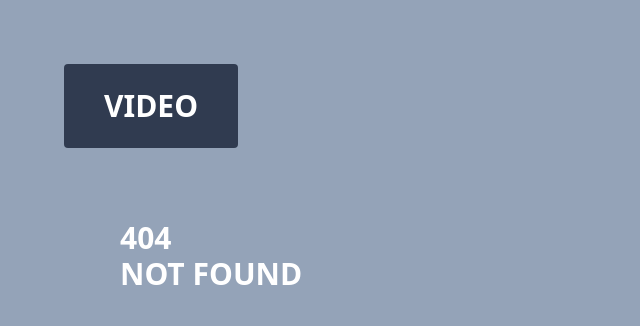
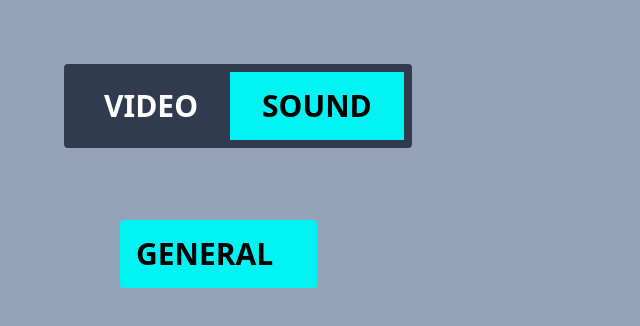
Before and after one commit to Marqasa/overwatch-settings, a SvelteKit app: page /sound/general in a window 1280 px wide. Before the commit this address had no page. Shown: the top 326 px of the page, without its empty margins (0-640 px from the left). Built offline with nearby package versions, Linux system fonts and the light colour scheme.

Commit message:
Add sound tab and general volume settings

```diff
--- a/src/routes/+layout.svelte
+++ b/src/routes/+layout.svelte
@@ -11,10 +11,14 @@
 			<a href="/video/video" class="px-8 py-4" class:active={$page.url.pathname.includes('/video')}>
 				Video
 			</a>
-			<!-- <a href="/sound" class="px-8 py-4" class:active={$page.url.pathname.includes('/sound')}>
+			<a
+				href="/sound/general"
+				class="px-8 py-4"
+				class:active={$page.url.pathname.includes('/sound')}
+			>
 				Sound
 			</a>
-			<a href="/controls" class="px-8 py-4" class:active={$page.url.pathname.includes('/controls')}>
+			<!-- <a href="/controls" class="px-8 py-4" class:active={$page.url.pathname.includes('/controls')}>
 				Controls
 			</a>
 			<a href="/gameplay" class="px-8 py-4" class:active={$page.url.pathname.includes('/gameplay')}>
--- a/src/routes/sound/+layout.svelte
+++ b/src/routes/sound/+layout.svelte
@@ -1,3 +1,28 @@
-<nav />
+<script lang="ts">
+	import { page } from '$app/stores';
+</script>
 
-<slot />
+<section class="flex gap-14">
+	<nav class="flex flex-col gap-1 min-w-[18%]">
+		<a
+			href="/sound/general"
+			class="bg-[#303b50] p-4 rounded"
+			class:active={$page.url.pathname.includes('/sound/general')}>General</a
+		>
+	</nav>
+
+	<section class="flex-1">
+		<slot />
+	</section>
+</section>
+
+<style>
+	nav {
+		display: flex;
+		flex-direction: column;
+	}
+	.active {
+		background-color: #01f4f3;
+		color: black;
+	}
+</style>
--- /dev/null
+++ b/src/routes/sound/general/+page.svelte
@@ -0,0 +1,76 @@
+<script lang="ts">
+	import { onDestroy } from 'svelte';
+	import { settingsStore } from '$lib/settingsStore';
+	import { SettingTypes } from '$types/SettingType';
+	import SettingsPage from '$components/SettingsPage.svelte';
+	import type { SettingGroup } from '$types/SettingGroup';
+	import type { Settings } from '../../../schema/SettingsSchema';
+
+	let settings: Settings;
+
+	const unsubscribe = settingsStore.subscribe((value) => (settings = value));
+
+	onDestroy(unsubscribe);
+
+	$: settingGroups = [
+		{
+			name: 'Volume',
+			settings: [
+				{
+					name: 'Master Volume',
+					type: SettingTypes.Slider,
+					min: 0,
+					max: 100,
+					decimalPlaces: 0,
+					value: settings['[Sound.3]'].MasterVolume,
+					section: '[Sound.3]',
+					key: 'MasterVolume',
+					children: [
+						{
+							name: 'Sound Effects Volume',
+							type: SettingTypes.Slider,
+							min: 0,
+							max: 100,
+							decimalPlaces: 0,
+							value: settings['[Sound.3]'].SFXVolume,
+							section: '[Sound.3]',
+							key: 'SFXVolume',
+						},
+						{
+							name: 'Music Volume',
+							type: SettingTypes.Slider,
+							min: 0,
+							max: 100,
+							decimalPlaces: 0,
+							value: settings['[Sound.3]'].MusicVolume,
+							section: '[Sound.3]',
+							key: 'MusicVolume',
+						},
+						{
+							name: 'In-Game Voice Volume',
+							type: SettingTypes.Slider,
+							min: 0,
+							max: 100,
+							decimalPlaces: 0,
+							value: settings['[Sound.3]'].VoiceVolume,
+							section: '[Sound.3]',
+							key: 'VoiceVolume',
+						},
+					],
+				},
+			],
+		},
+	] satisfies SettingGroup[];
+
+	function onChange(event: CustomEvent) {
+		if (event.detail.setting.section && event.detail.setting.key) {
+			settingsStore.updateSetting(
+				event.detail.setting.section,
+				event.detail.setting.key,
+				event.detail.value
+			);
+		}
+	}
+</script>
+
+<SettingsPage {settingGroups} on:change={onChange} />
```
